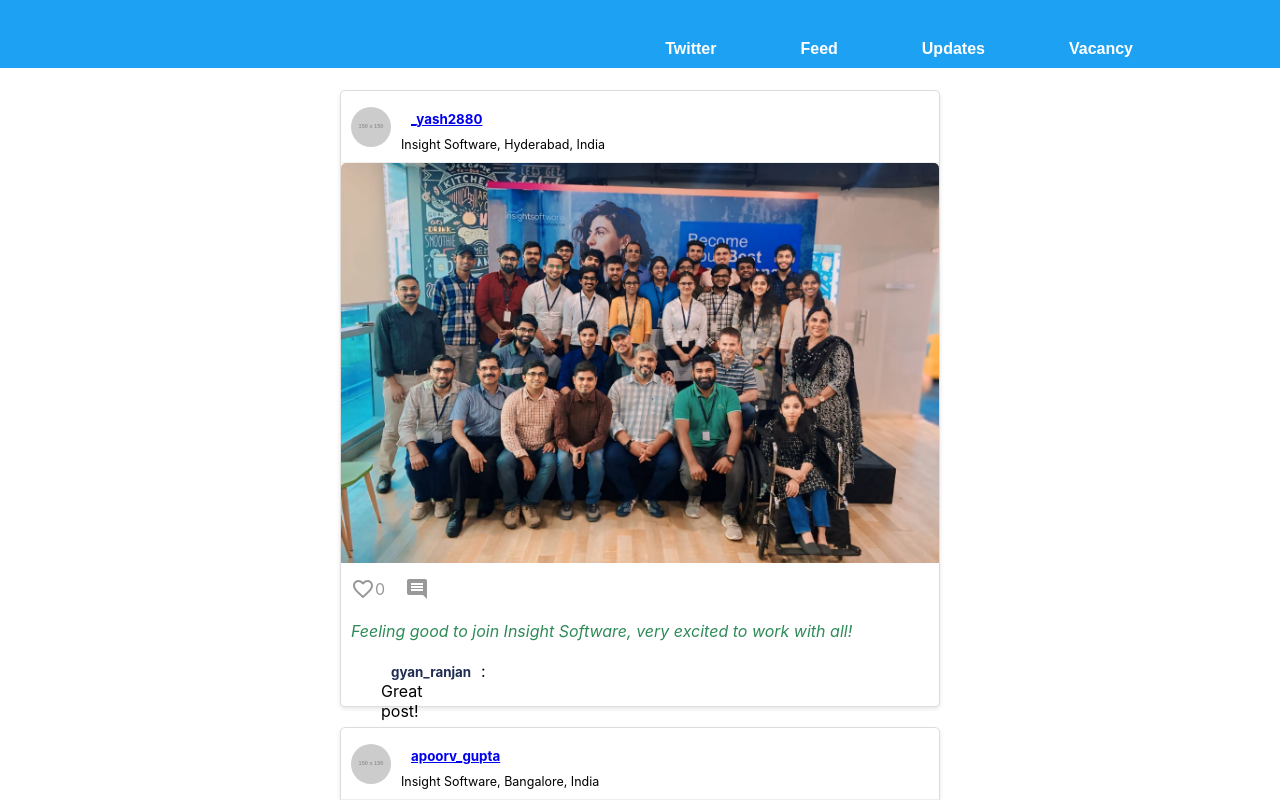
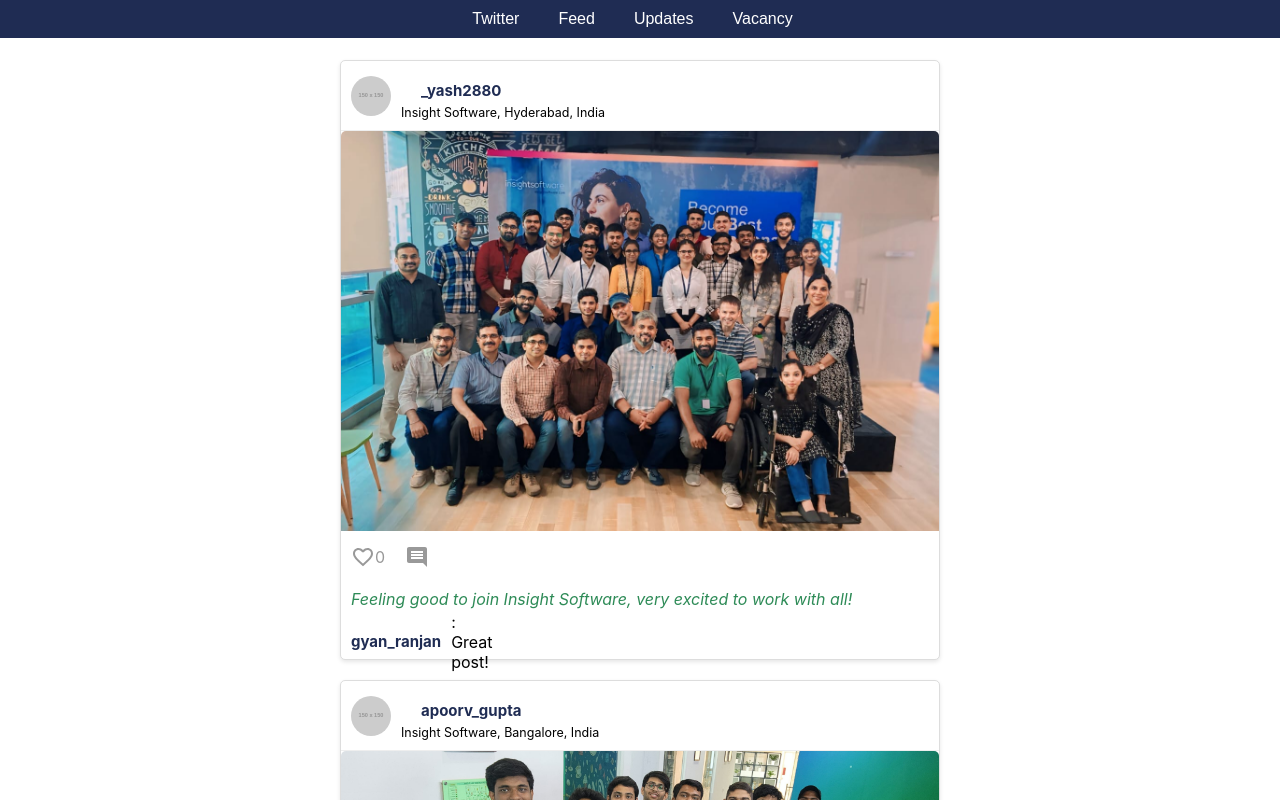
Before and after one commit to nlogn-isw/webapp, a React (Create React App) app in the folder frontend/: page /feed in a window 1280 px wide. Shown: the top 800 px of the page. Built offline with nearby package versions, Linux system fonts and the light colour scheme.

Commit message:
ui fixes3

```diff
--- a/frontend/src/components/Navbar.css
+++ b/frontend/src/components/Navbar.css
@@ -1,5 +1,5 @@
 .navbar {
-    background-color: #1da1f2;
+    background-color: #1f2c53;
     padding: 10px;
     border-bottom: 2px solid #fff;
 }
@@ -26,5 +26,5 @@
 }
 
     .nav-link:hover {
-        text-decoration:underline;
+        background-color: #555;
     }
--- a/frontend/src/components/feed/Feed.css
+++ b/frontend/src/components/feed/Feed.css
@@ -44,6 +44,8 @@
 .username {
     font-weight: bold;
     text-align: left;
+    text-decoration: none;
+    font-size: 15px;
 }
 
 .post-img {
@@ -61,6 +63,7 @@
 }
 .location{
     font-size: 12.5px;
+    margin-top: -5px;
 }
 .post-actions > div {
     margin-right: 20px;
@@ -77,15 +80,18 @@
 }
 
 .comments {
-    margin-top: 10px;
-    margin-bottom: 20px;
+    margin-top: 5px;
+    margin-bottom: 5px;
+
 }
 
+
+
 .comment {
-    margin-bottom: 5px;
-    text-align: left;
-    padding-left: 40px;
+    display: flex;
+    align-items: center; /* Align items vertically */
 }
+
 
 .caption {
     padding: 10px;
@@ -116,7 +122,7 @@
 
 .new-post button {
     padding: 10px 15px;
-    background-color: #4CAF50;
+    background-color:#1f2c53;
     color: white;
     border: none;
     border-radius: 4px;
@@ -124,5 +130,5 @@
 }
 
 .new-post button:hover {
-    background-color: #45a049;
+    background-color: #1da1a9;
 }
--- a/frontend/src/components/feed/Feed.js
+++ b/frontend/src/components/feed/Feed.js
@@ -4,13 +4,12 @@
 import img1 from '../../assets/img1.jpg'; // Import images with relative paths
 import img2 from '../../assets/img2.jpg';
 import img3 from '../../assets/img3.jpg';
-import img4 from '../../assets/img4.jpg';
+import img4 from "../../assets/img4.jpg";
 import img5 from '../../assets/img5.jpg';
 import FavoriteBorderIcon from '@mui/icons-material/FavoriteBorder';
 import FavoriteIcon from '@mui/icons-material/Favorite';
 import CommentIcon from '@mui/icons-material/Comment';
-import {Link} from "react-router-dom";
-
+import { Link } from 'react-router-dom';
 const Feed = () => {
     const [likes, setLikes] = useState([0, 0, 0, 0, 0]); // State for keeping track of likes for each post
     const [showCommentPopup, setShowCommentPopup] = useState(false); // State to control the display of comment popup
@@ -84,7 +83,7 @@
                     <div className="post-header">
                         <img className="user-avatar" src={`https://via.placeholder.com/150?text=${index + 1}`} alt="User Avatar" />
                         <div className="user-info">
-                            <div className="username" ><Link to="/profile">{user.username}</Link></div>
+                           <div className="username"> <Link className="username" to="/profile">{user.username}</Link></div>
                             <div className="location">{user.location}</div>
                         </div>
                     </div>
@@ -109,6 +108,7 @@
                             <div key={i} className="comment">
                                 <span className="username">{comment.username}</span>: {comment.comment}
                             </div>
+
                         ))}
                     </div>
                 </div>
@@ -120,7 +120,7 @@
                 <input type="text" placeholder="Caption" />
                 <input type="text" placeholder="Location" />
                 <input type="file" accept="image/*"  />
-                <button>Add New Post</button>
+                <button className='buttona'>Add New Post</button>
             </div>
         </>
     );
--- a/frontend/src/components/feed/Twitter.css
+++ b/frontend/src/components/feed/Twitter.css
@@ -25,7 +25,7 @@
     margin-top: 10px;
     font-size: 16px;
     color: #fff;
-    background-color: #1da1f2;
+    background-color: #1f2c53;
     border: none;
     border-radius: 5px;
     cursor: pointer;
@@ -33,7 +33,7 @@
 }
 
 .tweet-form button:hover {
-    background-color: #0e71a9;
+    background-color: #1da1a9;
 }
 
 .tweets {
@@ -57,11 +57,12 @@
 
 .username {
     font-weight: bold;
+
 }
 
 .hashtag,
 .mention {
-    color: #1da1f2; /* Blue color for hashtags and mentions */
+    color: #1f2c53; /* Blue color for hashtags and mentions */
     font-weight: bold;
 }
 
@@ -87,7 +88,7 @@
 
 .like-action:hover,
 .comment-action:hover {
-    color: #1da1f2;
+    color: #1f2c53;
 }
 
 .comment-count {
@@ -115,8 +116,8 @@
 .comment-submit {
     padding: 8px 15px;
     font-size: 14px;
-    color: #fff;
-    background-color: #1da1f2;
+    color: #f9f9f9;
+    background-color: #1f2c53;
     border: none;
     border-radius: 20px;
     cursor: pointer;
@@ -125,5 +126,5 @@
 }
 
 .comment-submit:hover {
-    background-color: #0e71a9;
+    background-color: #1da1a9;
 }
--- a/frontend/src/components/feed/Twitter.js
+++ b/frontend/src/components/feed/Twitter.js
@@ -122,7 +122,7 @@
                     value={content}
                     onChange={(e) => setContent(e.target.value)}
                 ></textarea>
-                <button onClick={() => handleTweetSubmit(content)}>Tweet</button>
+                <button  onClick={() => handleTweetSubmit(content)}>Tweet</button>
             </div>
             <div className="tweets">
                 {tweets.map((tweet, index) => (
--- a/frontend/src/components/landing/Header.css
+++ b/frontend/src/components/landing/Header.css
@@ -1,33 +1,39 @@
-.navbar {
-    background-color: #1da1f2;
-    padding: 10px 20px;
+.navi {
+    background-color: #f9f9f9;
+    padding: 5px 20px;
     display: flex;
     justify-content: flex-end; /* Right align items */
 }
 
-    .navbar ul {
+.logo {
+    width: 220px; /* Adjust the width of the logo */
+    height: auto; /* Maintain aspect ratio */
+    margin-right: 730px; /* Example margin for spacing */
+}
+
+.navi ul {
     list-style-type: none;
-        color:white;
+    color: white;
     margin: 30px 100px 0px 0px;
     padding: 0;
     display: flex; /* Use flexbox for better alignment control */
 }
 
-    .login{
-        background-color:#dc4040;
-        color:white;
-        padding:5px 15px 5px 15px;
-        border-radius:20px;
+.login {
+    background-color: #49ab66;
+    color: white;
+    padding: 5px 15px 5px 15px;
+    border-radius: 20px;
 }
 
-    .navbar li {
+.navi li {
     margin-left: 20px;
-        color:white;
-        padding-left:25px;/* Add spacing between links */
+    color: white;
+    padding-left: 25px; /* Add spacing between links */
 }
 
-    .navbar a {
+.navi a {
     text-decoration: none;
-        color: white; /* Link color */
+    color: #1f2c53; /* Link color */
     font-weight: bold;
 }
--- a/frontend/src/components/landing/Header.js
+++ b/frontend/src/components/landing/Header.js
@@ -3,10 +3,14 @@
 
 const Header = () => {
     return (
-        <nav className="navbar">
+        <nav className="navi">
+            <a href="https://insightsoftware.com/">
+                <img src="https://insightsoftware.com/wp-content/themes/insightsoftware/images/insightsoftware-logo-color.svg" alt="Logo" className="logo" />
+            </a>
+
             <ul>
-                <li><a href="#home">Home</a></li>
-                <li><a href="#about">About</a></li>
+                <li><a href="https://insightsoftware.com/">Home</a></li>
+                <li><a href="https://insightsoftware.com/about/">About</a></li>
 
                 <li> <a href="/login"><button className="login">Login</button> </a></li>
             </ul>
```
Lines whose indentation alone changed are shown as unchanged.
